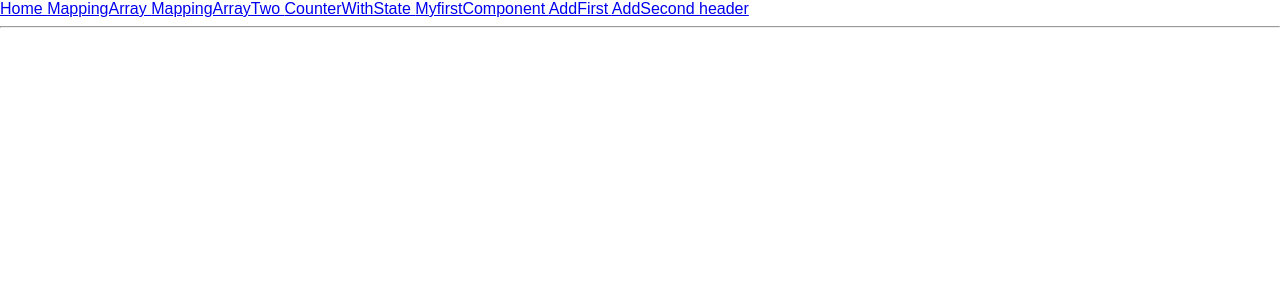
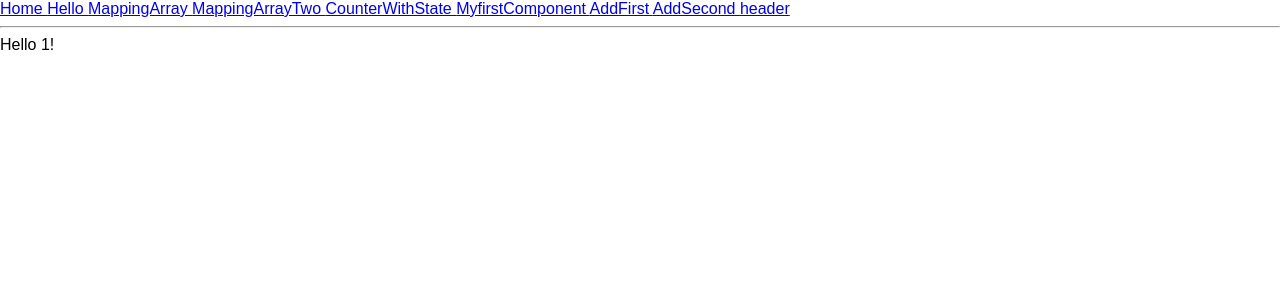
Before and after one commit to madzia89/firstReact, a React (Create React App) app: page /hello/1 in a window 1280 px wide. Shown: the top 300 px of the page. Built offline with nearby package versions, Linux system fonts and the light colour scheme; the HTML template or start-up script is replaced by a standard one.

Commit message:
change names depending on path

```diff
--- a/src/App.js
+++ b/src/App.js
@@ -7,6 +7,7 @@ import MappingArrayTwo from './components/MappingArrayTwo'
 import Header from './components/Header'
 import CounterWithState from "./components/CounterWithState"
 import Dashboard from "./components/Dashboard"
+import Hello from "./components/Hello"
 
 //exact
 const App = () => (
@@ -14,6 +15,7 @@ const App = () => (
         <Router>
             <div>
                 <Link to={'/'}>Home </Link>
+                <Link to={'/Hello/Magda'}>Hello </Link>
                 <Link to={'/mapping-array'}>MappingArray </Link>
                 <Link to={'/mapping-array-two'}>MappingArrayTwo </Link>
                 <Link to={'/counter-with-state'}>CounterWithState </Link>
@@ -24,6 +26,7 @@ const App = () => (
 
                 <hr/>
                 <Route exact path={'/'} component={Dashboard}/>
+                <Route path={'/hello/:name'} component={Hello}/>
                 <Route path={'/mapping-array'} component={MappingArray}/>
                 <Route path={'/mapping-array-two'} component={MappingArrayTwo}/>
                 <Route path={'/counter-with-state'} component={CounterWithState}/>
--- /dev/null
+++ b/src/components/Hello.js
@@ -0,0 +1,7 @@
+import React from 'react'
+
+const Hello = (props) => {
+    return <div> Hello {props.match.params.name}!</div>
+}
+
+export default Hello
```
